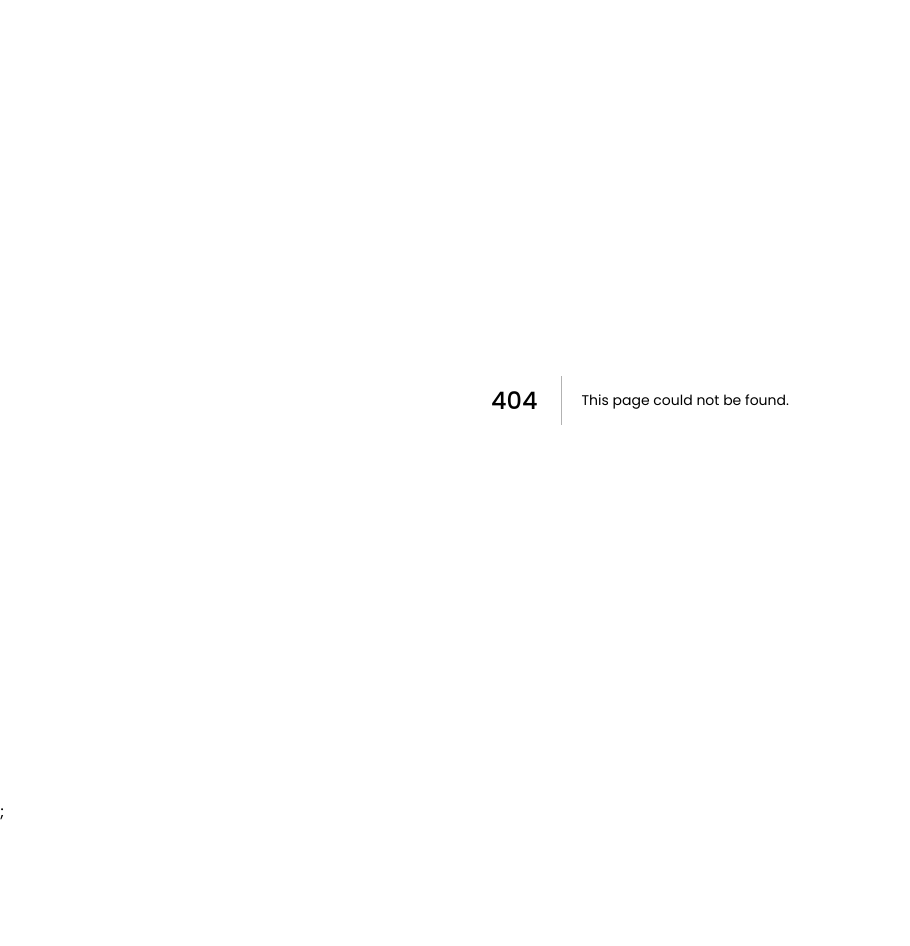
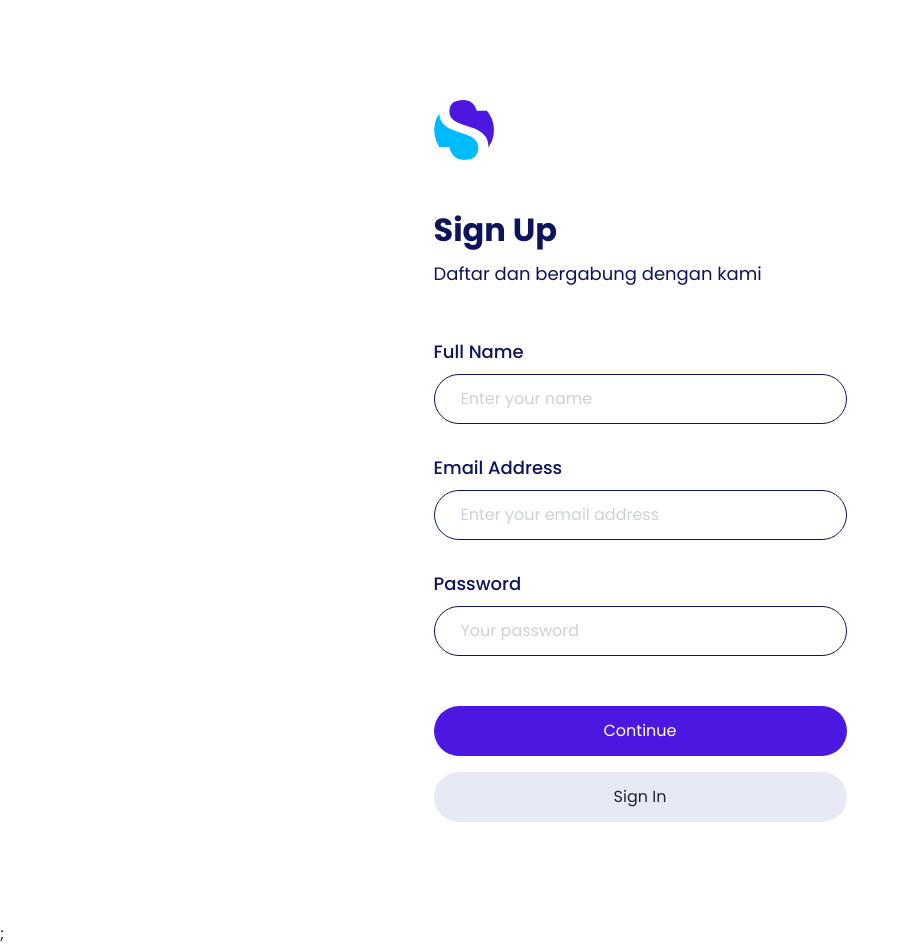
Before and after one commit to epanlauw/storegg-front-end, a Next.js app: page /sign-up in a window 1280 px wide. Before the commit this address had no page. Shown: the whole page, without its empty margins (0-910 px from the left). Before the commit the page ends 824 px from the top, so only its background shows below. Built offline with nearby package versions, Linux system fonts and the light colour scheme.

Commit message:
Convert Sign Up Page

```diff
--- a/pages/_app.tsx
+++ b/pages/_app.tsx
@@ -5,6 +5,7 @@
 import '../styles/checkout.css';
 import '../styles/complete-checkout.css';
 import '../styles/sign-in.css';
+import '../styles/sign-up.css';
 import type { AppProps } from 'next/app';
 import Head from 'next/head';
 import Script from 'next/script';
--- /dev/null
+++ b/pages/sign-up.tsx
@@ -0,0 +1,114 @@
+const SignUp = () => {
+  return (
+    <section className='sign-up mx-auto pt-lg-100 pb-lg-100 pt-30 pb-47'>
+      <div className='container mx-auto'>
+        <form action=''>
+          <div className='pb-50'>
+            <a className='navbar-brand' href='../index.html'>
+              <svg
+                width='60'
+                height='60'
+                viewBox='0 0 60 60'
+                fill='none'
+                xmlns='http://www.w3.org/2000/svg'
+              >
+                <mask
+                  id='mask0'
+                  mask-type='alpha'
+                  maskUnits='userSpaceOnUse'
+                  x='0'
+                  y='0'
+                  width='60'
+                  height='60'
+                >
+                  <circle cx='30' cy='30' r='30' fill='#3546AB' />
+                </mask>
+                <g mask='url(#mask0)'>
+                  <circle cx='30' cy='30' r='30' fill='#00BAFF' />
+                  <path
+                    d='M41.5001 35.0001C52.3001 38.2001 49.6668 48.0001 47.0001 52.5001L71.0001 60.5001L79.5001 -12.9999C63.6667 -13.8333 29.5001 -14.9999 19.5001 -12.9999C7.00007 -10.4999 13.5001 4.00006 12.0001 14.0001C10.5001 24.0001 28.0001 31.0001 41.5001 35.0001Z'
+                    fill='#4D17E2'
+                  />
+                  <path
+                    d='M54.495 47.785C54.495 51.285 53.655 54.54 51.975 57.55C50.295 60.56 47.74 63.01 44.31 64.9C40.88 66.79 36.645 67.735 31.605 67.735C26.705 67.735 22.33 66.86 18.48 65.11C14.7 63.29 11.655 60.84 9.345 57.76C7.105 54.61 5.81 51.04 5.46 47.05H15.645C15.855 49.15 16.555 51.215 17.745 53.245C19.005 55.205 20.755 56.85 22.995 58.18C25.305 59.44 28.07 60.07 31.29 60.07C35.49 60.07 38.71 58.95 40.95 56.71C43.19 54.47 44.31 51.6 44.31 48.1C44.31 45.09 43.505 42.64 41.895 40.75C40.355 38.86 38.43 37.39 36.12 36.34C33.81 35.22 30.66 34.03 26.67 32.77C21.98 31.23 18.2 29.795 15.33 28.465C12.53 27.065 10.115 25 8.085 22.27C6.125 19.54 5.145 15.935 5.145 11.455C5.145 7.60499 6.055 4.20999 7.875 1.27C9.765 -1.67 12.425 -3.945 15.855 -5.555C19.355 -7.165 23.45 -7.97 28.14 -7.97C35.42 -7.97 41.195 -6.185 45.465 -2.615C49.735 0.884996 52.22 5.365 52.92 10.825H42.63C42.07 7.885 40.565 5.295 38.115 3.055C35.665 0.814997 32.34 -0.305003 28.14 -0.305003C24.29 -0.305003 21.21 0.709996 18.9 2.73999C16.59 4.69999 15.435 7.5 15.435 11.14C15.435 14.01 16.17 16.355 17.64 18.175C19.18 19.925 21.07 21.325 23.31 22.375C25.55 23.355 28.63 24.475 32.55 25.735C37.31 27.275 41.125 28.745 43.995 30.145C46.935 31.545 49.42 33.68 51.45 36.55C53.48 39.35 54.495 43.095 54.495 47.785Z'
+                    fill='white'
+                  />
+                </g>
+              </svg>
+            </a>
+          </div>
+          <h2 className='text-4xl fw-bold color-palette-1 mb-10'>Sign Up</h2>
+          <p className='text-lg color-palette-1 m-0'>
+            Daftar dan bergabung dengan kami
+          </p>
+          <div className='pt-50'>
+            <label
+              htmlFor='name'
+              className='form-label text-lg fw-medium color-palette-1 mb-10'
+            >
+              Full Name
+            </label>
+            <input
+              type='text'
+              className='form-control rounded-pill text-lg'
+              id='name'
+              name='name'
+              aria-describedby='name'
+              placeholder='Enter your name'
+            />
+          </div>
+          <div className='pt-30'>
+            <label
+              htmlFor='email'
+              className='form-label text-lg fw-medium color-palette-1 mb-10'
+            >
+              Email Address
+            </label>
+            <input
+              type='email'
+              className='form-control rounded-pill text-lg'
+              id='email'
+              name='email'
+              aria-describedby='email'
+              placeholder='Enter your email address'
+            />
+          </div>
+          <div className='pt-30'>
+            <label
+              htmlFor='password'
+              className='form-label text-lg fw-medium color-palette-1 mb-10'
+            >
+              Password
+            </label>
+            <input
+              type='password'
+              className='form-control rounded-pill text-lg'
+              id='password'
+              name='password'
+              aria-describedby='password'
+              placeholder='Your password'
+            />
+          </div>
+          <div className='button-group d-flex flex-column mx-auto pt-50'>
+            <a
+              className='btn btn-sign-up fw-medium text-lg text-white rounded-pill mb-16'
+              href='../src/sign-up-photo.html'
+              role='button'
+            >
+              Continue
+            </a>
+            <a
+              className='btn btn-sign-in fw-medium text-lg color-palette-1 rounded-pill'
+              href='../src/sign-in.html'
+              role='button'
+            >
+              Sign In
+            </a>
+          </div>
+        </form>
+      </div>
+    </section>
+  );
+};
+
+export default SignUp;
--- /dev/null
+++ b/styles/sign-up.css
@@ -0,0 +1,46 @@
+/* Sign Up */
+
+.sign-up input[type="password"],
+.sign-up input[type="email"],
+.sign-up input[type="text"]{
+    border: 1px solid #0C145A;
+    padding: 0.75rem 1.625rem;
+    color: #0C145A;
+}
+
+.sign-up input[type="password"]:focus-within,
+.sign-up input[type="email"]:focus-within,
+.sign-up input[type="text"]:focus-within{
+    color: #0C145A;
+}
+
+.sign-up input[type="password"]::placeholder,
+.sign-up input[type="email"]::placeholder,
+.sign-up input[type="text"]::placeholder{
+    color: #CCD0DD;
+}
+
+.sign-up .btn-sign-up{
+    padding: 0.75rem;
+    background-color: #4D17E2;
+}
+
+.sign-up .btn-sign-in{
+    padding: 0.75rem;
+    background-color: #E7EAF5;
+}
+
+
+.sign-up .button-group{
+    width: 100%;
+}
+
+@media (min-width: 992px){
+    .sign-up .container,
+    .sign-up input[type="password"],
+    .sign-up input[type="email"]{
+        max-width: 437px;
+    }
+    }
+
+/*  */
```
